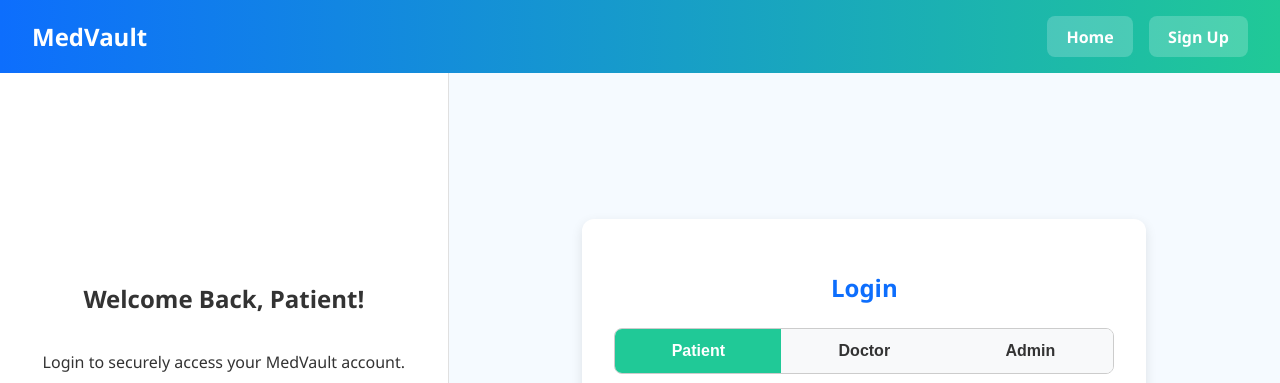
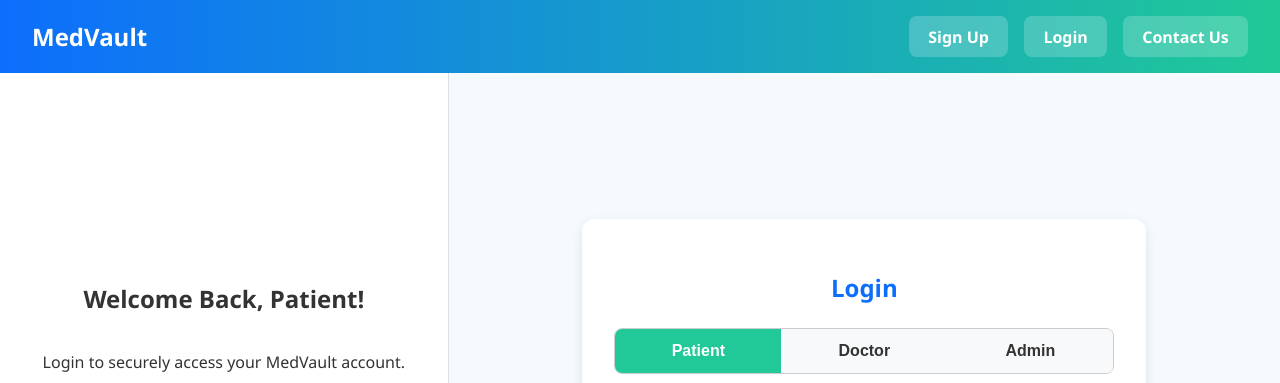
Before and after one commit to poorvaja279/MedVault_final, a plain HTML site: page frontend/login.html in a window 1280 px wide. Shown: the top 383 px of the page. Drawn offline with Linux system fonts and the light colour scheme.

Commit message:
Update login.html

```diff
--- a/frontend/login.html
+++ b/frontend/login.html
@@ -34,10 +34,12 @@
 <header>
   <h1>MedVault</h1>
   <nav>
-    <a href="index.html">Home</a>
-    <a href="signup.html">Sign Up</a>
-  </nav>
+  <a href="signup.html">Sign Up</a>
+  <a href="login.html">Login</a>
+  <a href="contact.html">Contact Us</a>   <!-- ✅ NEW -->
+</nav>
 </header>
+
 
 <div class="container">
   <div class="welcome" id="welcomeSection">
```
